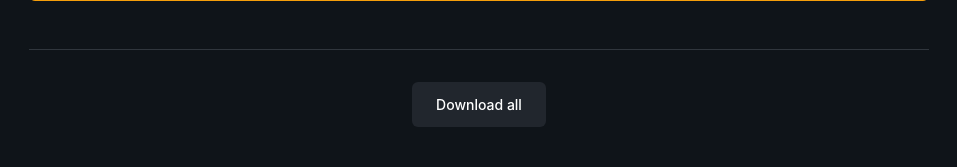
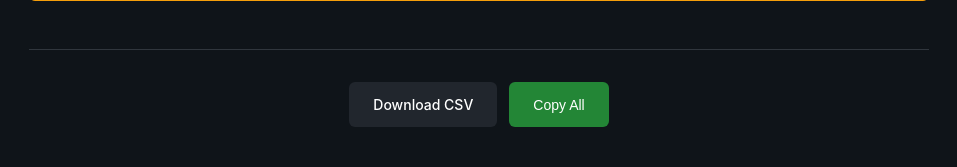
Before and after one commit to ojaskandy/theoemailer, a Flask app: template templates/review.html in a window 1280 px wide. Shown: the part 962-1129 px from the top of the page, without its empty margins (161-1118 px from the left). Run offline with Flask 3, Linux system fonts and the light colour scheme; the template is opened without the code that fills it: most values are stand-ins (such as "Sample title", 1, 10 or a date in 2020).

Commit message:
Fix CSV export truncation and add Copy All button
CSV Export Fix:
- Use QUOTE_ALL to properly escape newlines and special chars in Body field
- Add UTF-8 BOM encoding for Excel compatibility
- Body column now shows full email content when opened in Excel

Copy All Feature:
- Added green "Copy All" button next to Download CSV
- Copies all emails in formatted text (Subject + Body for each)
- Visual feedback: button changes to "✓ Copied!" for 2 seconds
- Perfect for pasting into Google Sheets or other tools

Both features tested and working

Co-Authored-By: Claude Sonnet 4.5 <noreply@anthropic.com>

```diff
--- a/app.py
+++ b/app.py
@@ -326,12 +326,19 @@ def download():
         # Create DataFrame
         df = pd.DataFrame(export_data)
 
-        # Save to CSV
+        # Save to CSV with proper quoting for long text fields
+        import csv
         output_path = os.path.join(
             config.OUTPUT_FOLDER,
             f'theo_emails_{session_id}.csv'
         )
-        df.to_csv(output_path, index=False)
+        df.to_csv(
+            output_path,
+            index=False,
+            quoting=csv.QUOTE_ALL,  # Quote all fields to preserve newlines and special chars
+            escapechar='\\',
+            encoding='utf-8-sig'  # UTF-8 with BOM for Excel compatibility
+        )
 
         return send_file(output_path, as_attachment=True, download_name='theo_emails.csv')
 
--- a/templates/review.html
+++ b/templates/review.html
@@ -306,6 +306,10 @@
             padding-top: 32px;
             border-top: 1px solid #30363d;
             text-align: center;
+            display: flex;
+            gap: 12px;
+            justify-content: center;
+            flex-wrap: wrap;
         }
 
         .final-download-btn {
@@ -317,10 +321,24 @@
             border-radius: 6px;
             font-size: 14px;
             font-weight: 500;
+            border: none;
+            cursor: pointer;
         }
 
         .final-download-btn:hover {
             background: #30363d;
+        }
+
+        .copy-all-btn {
+            background: #238636;
+        }
+
+        .copy-all-btn:hover {
+            background: #2ea043;
+        }
+
+        .copy-all-btn.copied {
+            background: #1f6feb;
         }
 
         @media (max-width: 768px) {
@@ -423,7 +441,8 @@
         {% endfor %}
 
         <div class="final-download">
-            <a href="/download" class="final-download-btn">Download all</a>
+            <a href="/download" class="final-download-btn">Download CSV</a>
+            <button onclick="copyAllEmails()" class="final-download-btn copy-all-btn" id="copyAllBtn">Copy All</button>
         </div>
 
         {% else %}
@@ -491,6 +510,46 @@
                 }, 3000);
             });
         });
+
+        function copyAllEmails() {
+            // Gather all emails in a formatted text
+            const emails = [];
+
+            document.querySelectorAll('.email-card').forEach((card, index) => {
+                const recipient = card.querySelector('h3').textContent;
+                const school = card.querySelector('p').textContent.replace('School: ', '');
+                const subject = card.querySelector('input[data-field="Subject"]').value;
+                const body = card.querySelector('textarea[data-field="Body"]').value;
+
+                emails.push(`================================================================================
+EMAIL ${index + 1}: ${recipient}
+SCHOOL: ${school}
+================================================================================
+SUBJECT: ${subject}
+
+BODY:
+${body}
+`);
+            });
+
+            const allText = emails.join('\n\n');
+
+            // Copy to clipboard
+            navigator.clipboard.writeText(allText).then(() => {
+                const btn = document.getElementById('copyAllBtn');
+                const originalText = btn.textContent;
+                btn.textContent = '✓ Copied!';
+                btn.classList.add('copied');
+
+                setTimeout(() => {
+                    btn.textContent = originalText;
+                    btn.classList.remove('copied');
+                }, 2000);
+            }).catch(err => {
+                console.error('Failed to copy:', err);
+                alert('Failed to copy to clipboard. Please try again.');
+            });
+        }
     </script>
 </body>
 </html>
```
